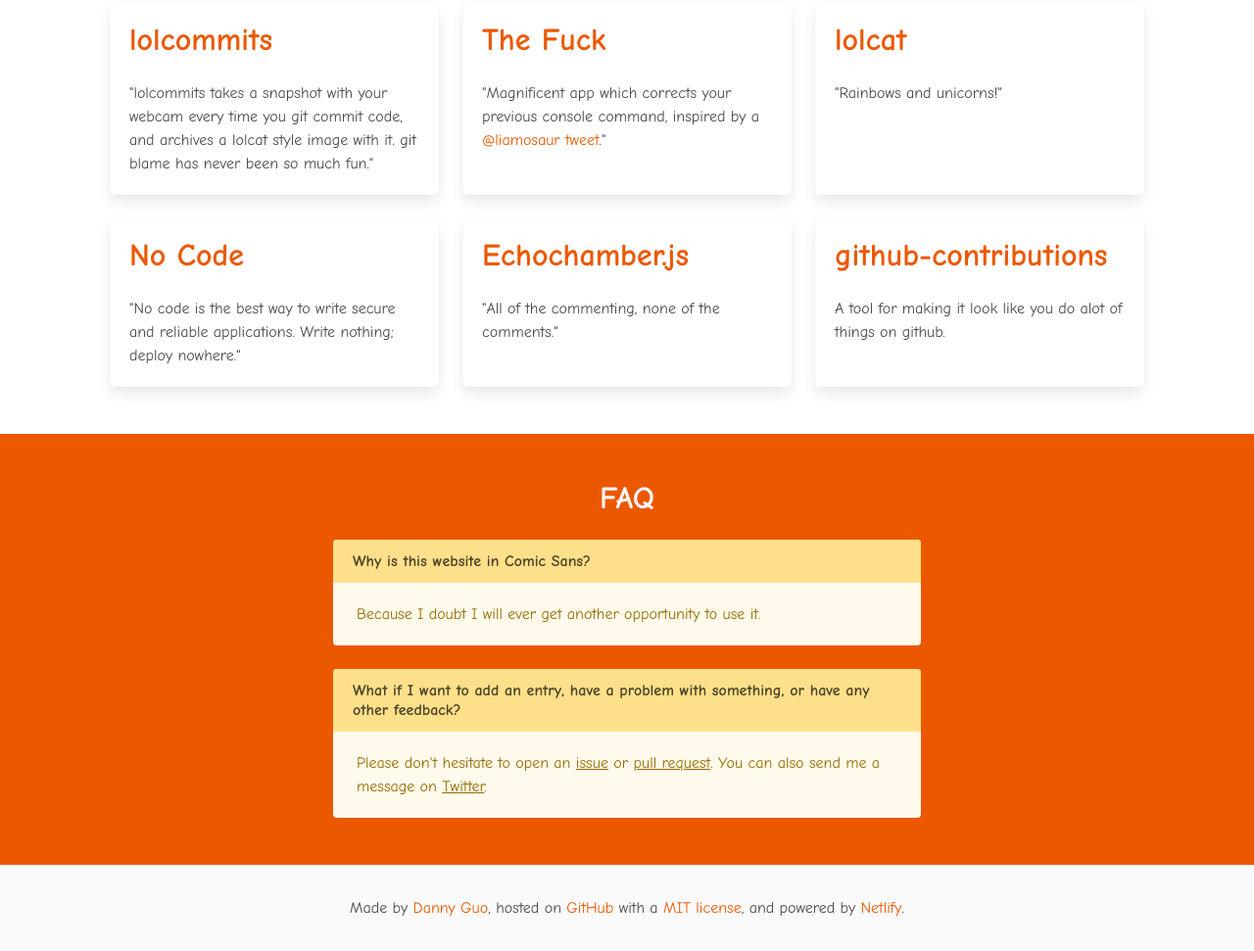
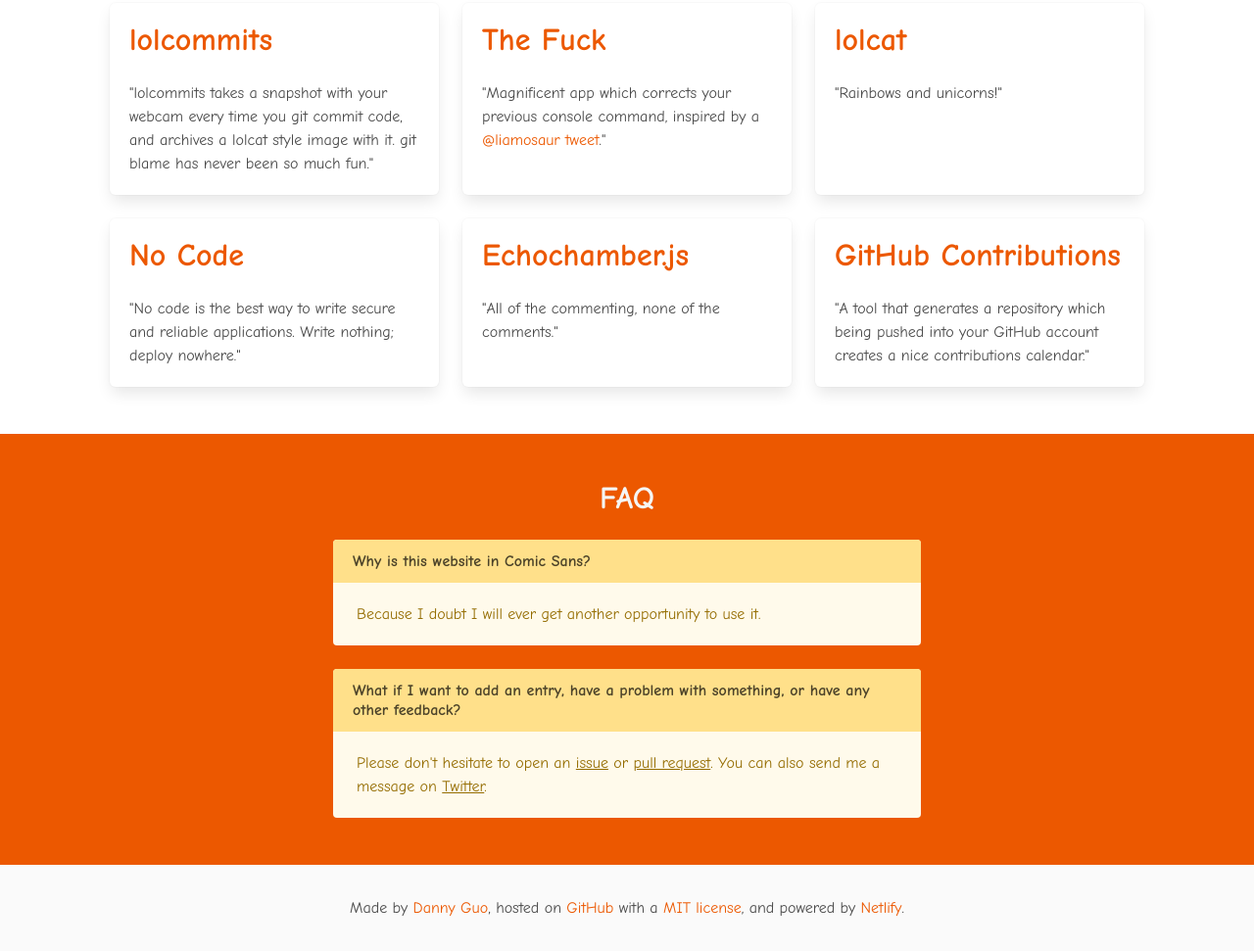
Before and after one commit to dguo/jolly-code, a website: page public/index.html in a window 1280 px wide. Shown: the part 1551-2522 px from the top of the page at 98% size. Drawn offline with nearby package versions, Linux system fonts and the light colour scheme.

Commit message:
Update the GitHub Contributions tagline

```diff
--- a/public/index.html
+++ b/public/index.html
@@ -278,10 +278,10 @@
                 <div class="tile is-parent">
                     <article class="tile is-child box">
                         <p class="title">
-                            <a href="https://github.com/IonicaBizau/github-contributions">github-contributions</a>
+                            <a href="https://github.com/IonicaBizau/github-contributions">GitHub Contributions</a>
                         </p>
                         <p>
-                            A tool for making it look like you do alot of things on github.
+                            "A tool that generates a repository which being pushed into your GitHub account creates a nice contributions calendar."
                         </p>
                     </article>
                 </div>
```
